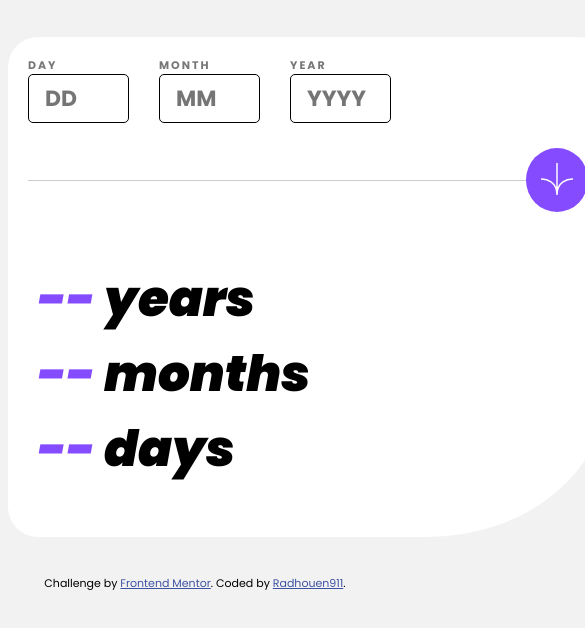
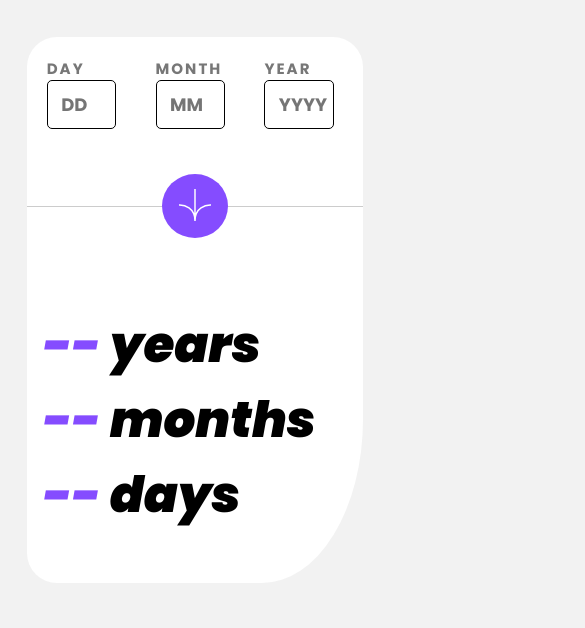
Before and after one commit to Radhouen911/Age-calculator, a plain HTML site: page index.html in a window 390 px wide. Shown: the top 628 px of the page, 585 px wide, since content can reach past the window. Drawn offline with Linux system fonts and the light colour scheme.

Commit message:
added responsive designs

```diff
--- a/index.html
+++ b/index.html
@@ -121,6 +121,40 @@
         transition: 0.5s;
         cursor: pointer;
       }
+      @media (max-width: 600px) {
+        .container {
+          width: 90%;
+          margin: 10% auto;
+          position: relative;
+        }
+        .input label {
+          font-size: 15px;
+        }
+        .btn {
+          font-size: 18px;
+          width: 80%;
+        }
+        #rs {
+          font-size: 50px;
+        }
+        .button-container {
+          display: flex;
+          justify-content: center;
+          align-items: center;
+          padding: 20px;
+          top: 10px;
+        }
+        .button-container > button {
+          z-index: 1;
+        }
+        .button-container hr {
+          width: 100%;
+          border: 0;
+          border-top: 1px solid hsl(0, 0%, 80%);
+          margin: 5px 0;
+          position: absolute;
+        }
+      }
     </style>
   </head>
   <body>
@@ -168,11 +202,5 @@
         <br /><span id="rdd"> -- </span>days
       </p>
     </div>
-    <div class="attribution">
-      Challenge by
-      <a href="https://www.frontendmentor.io?ref=challenge" target="_blank"
-        >Frontend Mentor</a
-      >. Coded by <a href="#">Radhouen911</a>.
-    </div>
   </body>
 </html>
```
